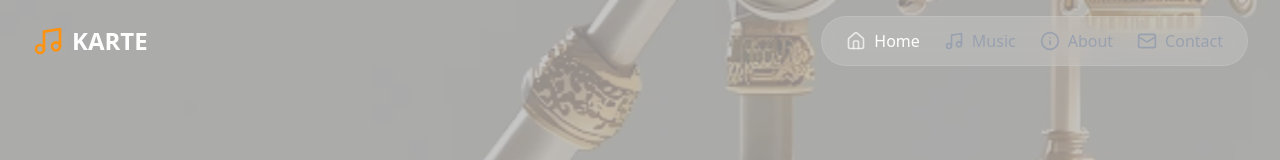
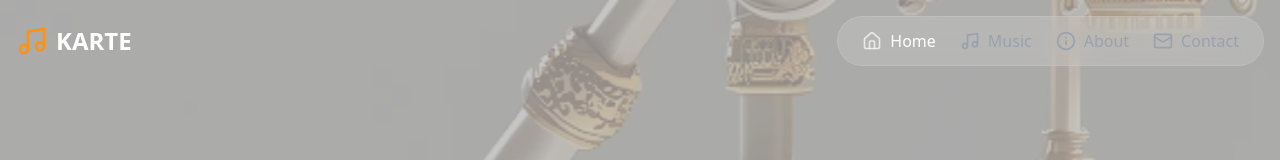
Before and after one commit to C-distin/karte, a Next.js app: page / in a window 1280 px wide. Shown: the top 160 px of the page. Built offline with nearby package versions, Linux system fonts and the light colour scheme; a web font is replaced by a local one.

Commit message:
Update index.tsx

```diff
--- a/components/header/index.tsx
+++ b/components/header/index.tsx
@@ -102,7 +102,7 @@ export function Header() {
       animate="visible"
       variants={headerVariants}
     >
-      <div className="container mx-auto px-4 md:px-8 py-4">
+      <div className="container mx-auto px-2 md:px-4 py-4">
         <div className="relative flex justify-between items-center">
           {/* Glassmorphic Background */}
           <motion.div
```
